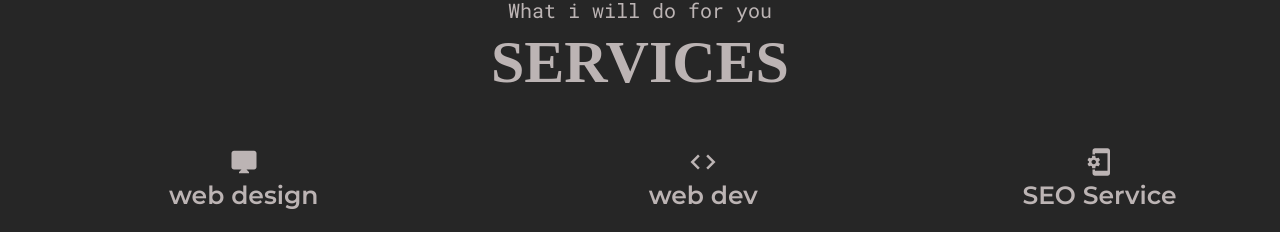
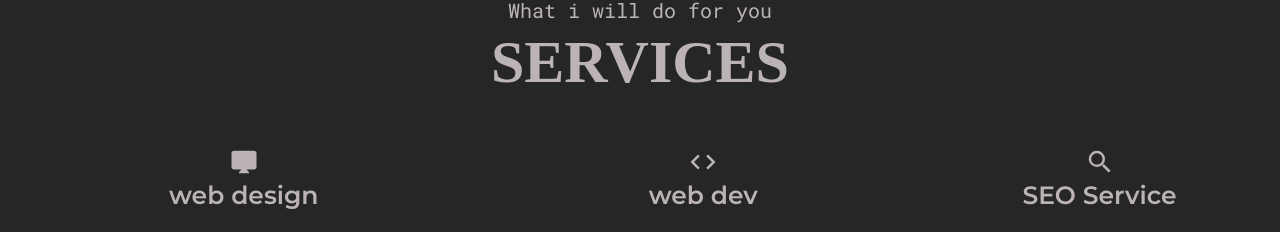
Before and after one commit to amitkrg124/createramit, a React (Create React App) app: page / in a window 1280 px wide. Shown: the part 1868-2100 px from the top of the page. Built offline with nearby package versions, Linux system fonts and the light colour scheme; a web font is replaced by a local one.

Commit message:
Update ServicesSection.js

```diff
--- a/src/components/ServicesSection.js
+++ b/src/components/ServicesSection.js
@@ -1,5 +1,5 @@
 import React from 'react';
-import { MdDesktopMac, MdCode, MdPhonelinkSetup } from 'react-icons/md';
+import { MdDesktopMac, MdCode, MdSearch } from 'react-icons/md';
 import styled from 'styled-components';
 import SectionTitle from './SectionTitle';
 import ServicesSectionItem from './ServicesSectionItem';
@@ -40,7 +40,7 @@ export default function ServicesSection() {
             desc="I also develop the websites. I create high performance website with blazing fast speed."
           />
           <ServicesSectionItem
-            icon={<MdPhonelinkSetup />}
+            icon={<MdSearch />}
             title="SEO Service"
             desc="I do SEO .To rank the websites "
           />
```
